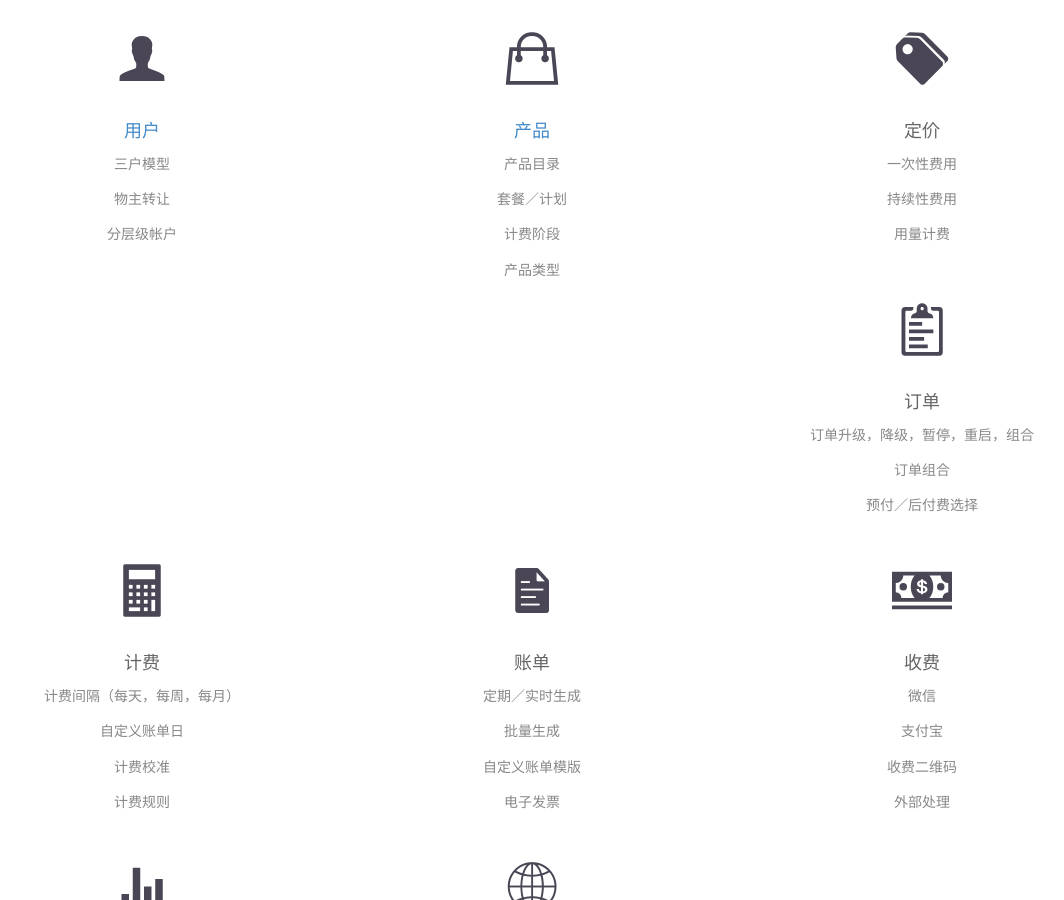
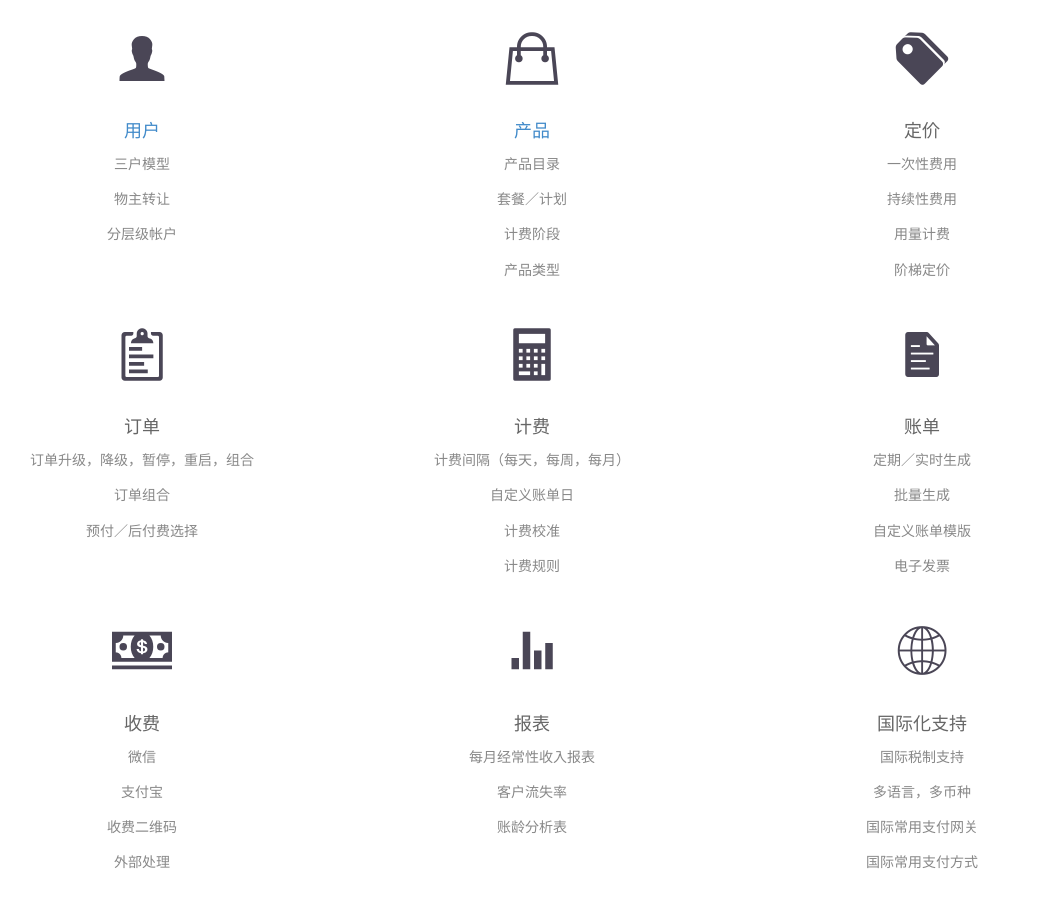
Before and after one commit to dreampivot/slipscloud.github.io, a Jekyll site: the page built from index.html, in a window 1280 px wide and 900 px high, scrolled down 1829 px. Shown: the whole window, without its empty margins (108-1172 px from the left). Built offline with Jekyll 4.4.1, drawn with Linux system fonts in a browser that asks for light colours; nearby versions of some CDN libraries; some web fonts are replaced.

Commit message:
Update index.html

```diff
--- a/index.html
+++ b/index.html
@@ -93,7 +93,7 @@ permalink: /
           <p>一次性费用</p>
           <p>持续性费用</p>
           <p>用量计费</p>
-           <p></p>
+           <p>阶梯定价</p>
         </div>
       </div>
 
```
